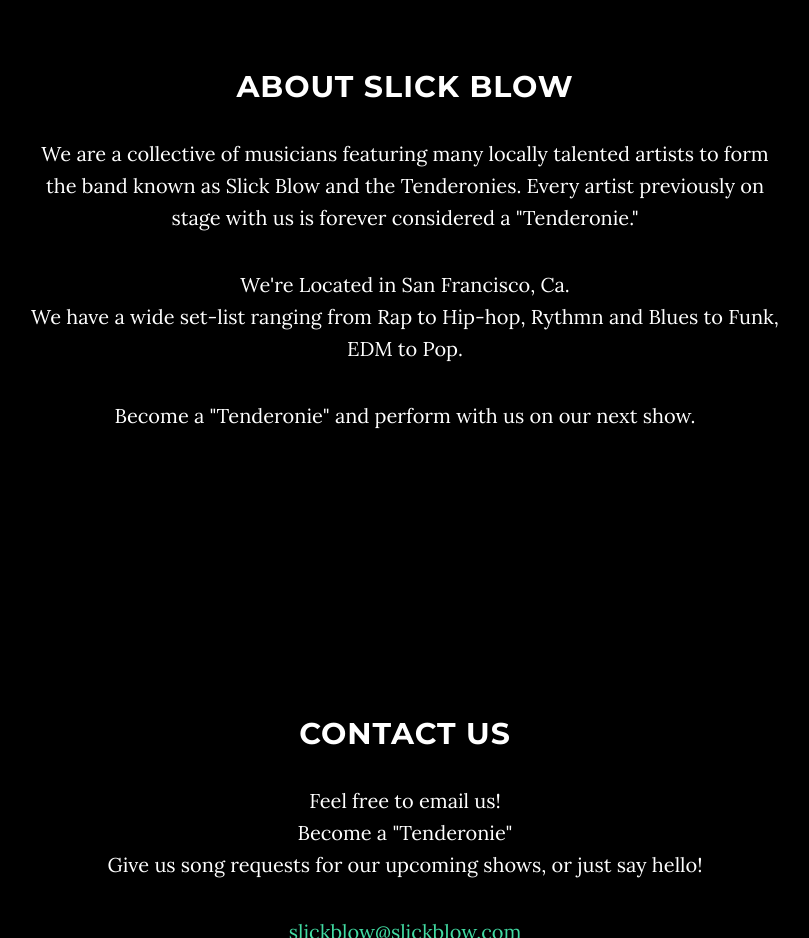
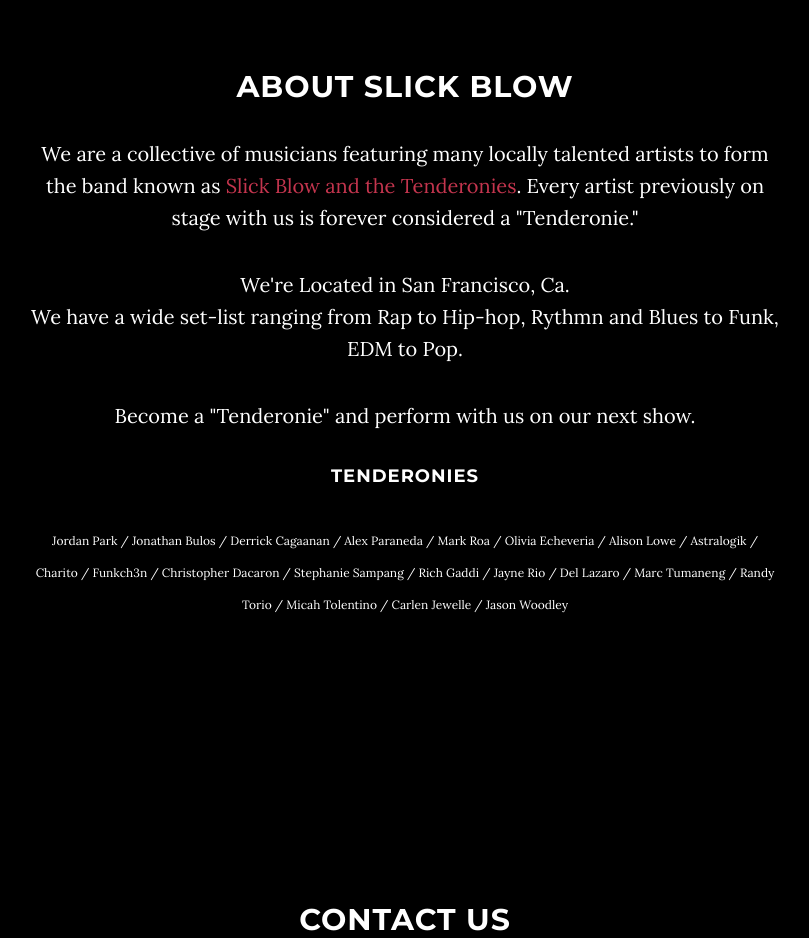
Before and after one commit to MarkRoa/Slickblow, a website: page index.html in a window 1280 px wide. Shown: the part 980-1918 px from the top of the page, without its empty margins (235-1044 px from the left). Drawn offline with nearby package versions, Linux system fonts and the light colour scheme; some packages are replaced by stand-ins of ours.

Commit message:
added tenderonies list

```diff
--- a/css/grayscale.css
+++ b/css/grayscale.css
@@ -312,3 +312,11 @@ img::-moz-selection {
 body {
   webkit-tap-highlight-color: rgba(255, 255, 255, 0.2);
 }
+
+.slickblow {
+    color: #C4354E;
+}
+.tenderonies {
+    font-size: 12px;
+    font-color: #C4354E;
+}
--- a/index.html
+++ b/index.html
@@ -88,8 +88,10 @@
         <div class="row">
             <div class="col-lg-8 col-lg-offset-2">
                 <h2>About Slick Blow</h2>
-                <p>We are a collective of musicians featuring many locally talented artists to form the band known as Slick Blow and the Tenderonies. Every artist previously on stage with us is forever considered a "Tenderonie." <p>We're Located in San Francisco, Ca.<br> We have a wide set-list ranging from Rap to Hip-hop, Rythmn and Blues to Funk, EDM to Pop. </p>
+                <p>We are a collective of musicians featuring many locally talented artists to form the band known as <span class="slickblow">Slick Blow and the Tenderonies</span>. Every artist previously on stage with us is forever considered a "Tenderonie." <p>We're Located in San Francisco, Ca.<br> We have a wide set-list ranging from Rap to Hip-hop, Rythmn and Blues to Funk, EDM to Pop. </p>
                 <p>Become a "Tenderonie" and perform with us on our next show.</p>
+                <h4>Tenderonies</h4>
+                <p><span class="tenderonies">Jordan Park / Jonathan Bulos / Derrick Cagaanan / Alex Paraneda / Mark Roa / Olivia Echeveria / Alison Lowe / Astralogik / Charito / Funkch3n / Christopher Dacaron / Stephanie Sampang / Rich Gaddi / Jayne Rio / Del Lazaro / Marc Tumaneng / Randy Torio / Micah Tolentino / Carlen Jewelle / Jason Woodley </span></p>
 
             </div>
         </div>
```
